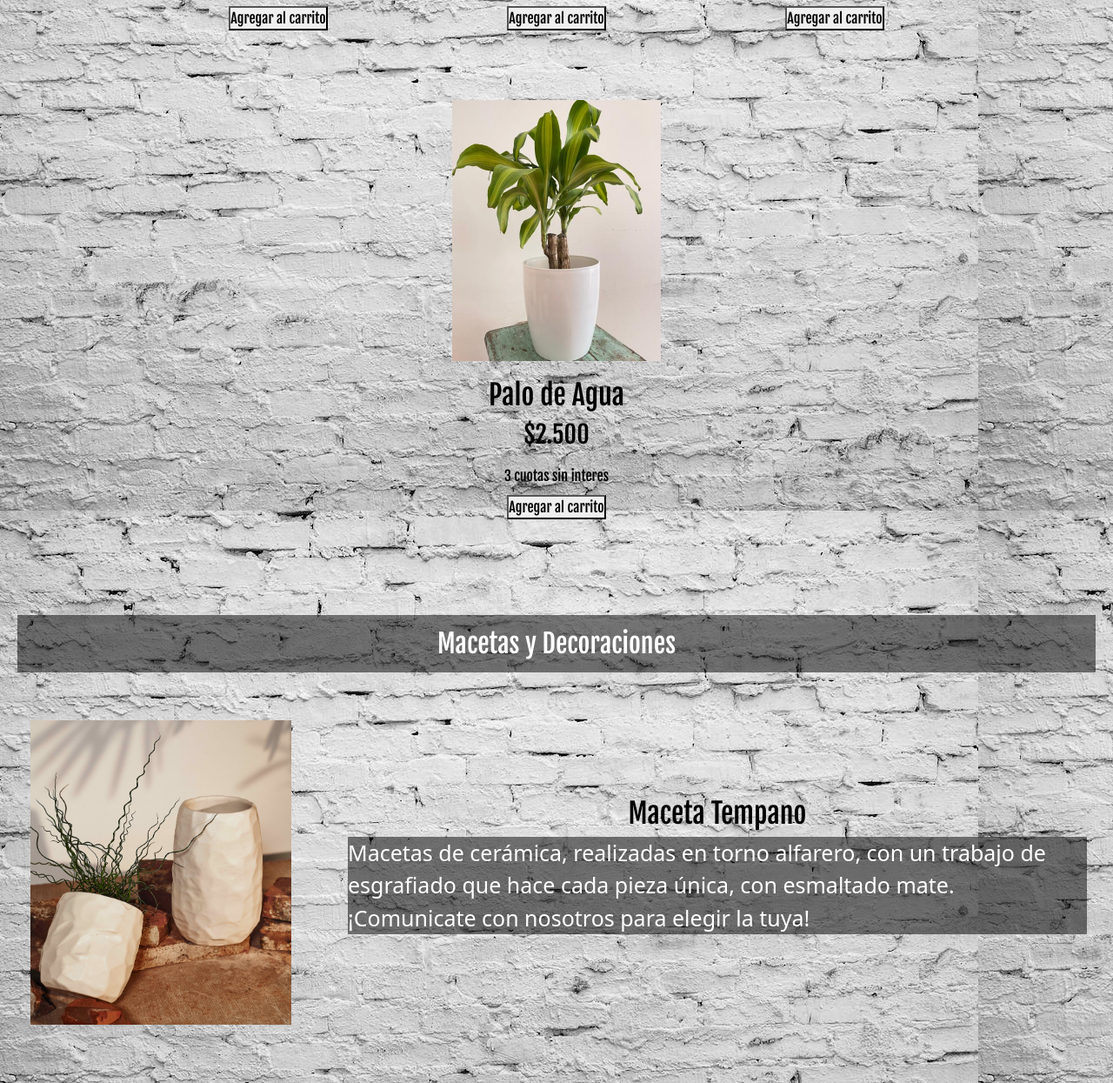
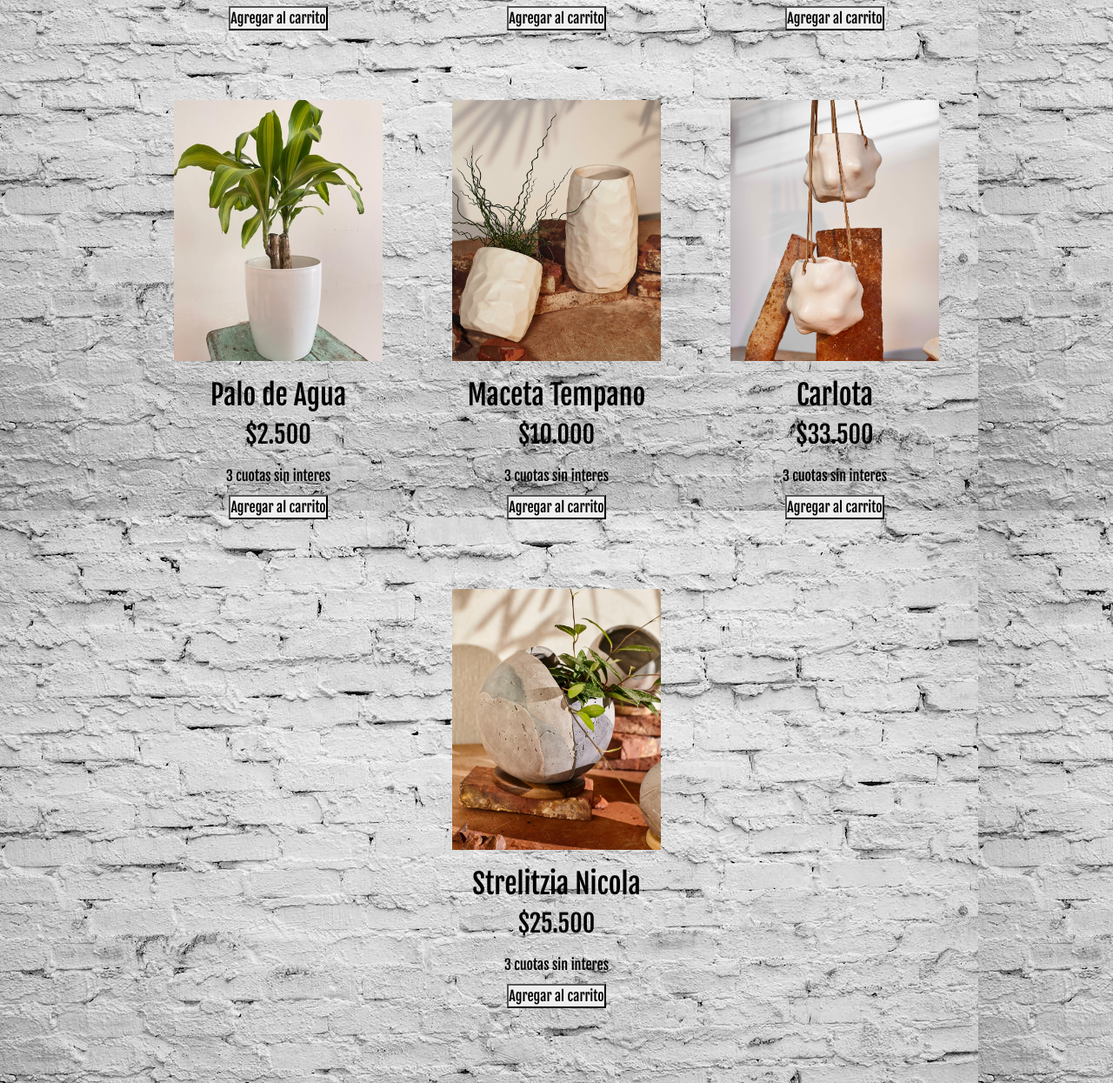
Before and after one commit to CdyShannen/EntregaFinal-CindyDiaz, a website: page pages/productos.html in a window 1280 px wide. Shown: the part 913-2158 px from the top of the page at 87% size. Drawn offline with nearby package versions, Linux system fonts and the light colour scheme.

Commit message:
modificacion productos

```diff
--- a/pages/productos.html
+++ b/pages/productos.html
@@ -72,7 +72,7 @@
     </header>
     <main>
         <section class="productos">
-            <h1>Nuestras plantas</h1>
+            <h1>Nuestras plantas y macetas</h1>
             <div>
                 <div>
                     <img src="../images/potus-producto.png" alt="potus">
@@ -103,37 +103,28 @@
                     <p>3 cuotas sin interes</p>
                     <button class="agregar-carrito" data-nombre="Palo" data-precio="2500">Agregar al carrito</button>
                 </div>
-        </section>
-        <section>
-            <h1>Macetas y Decoraciones</h1>
-        </section>
-        <section class="macetas">
-            <div class="imagen-maceta">
+                    <div>
                         <img src="../images/macetastempano-peoducto.jpg" alt="maceta-tempano">
+                        <h2>Maceta Tempano</h2>
+                        <h3>$10.000</h3>
+                        <p>3 cuotas sin interes</p>
+                        <button class="agregar-carrito" data-nombre="Tempano" data-precio="10000">Agregar al carrito</button>
+
                     </div>
-            <div class="textomacetas">
-                <h2>Maceta Tempano</h2>
-                <p>Macetas de cerámica, realizadas en torno alfarero, con un trabajo de esgrafiado que hace cada pieza única, con esmaltado mate. ¡Comunicate con nosotros para elegir la tuya!</p>
+                    <div>
+                        <img src="../images/macetacarlota-productos.jpg" alt="carlota">
+                        <h2>Carlota</h2>
+                        <h3>$33.500</h3>
+                        <p>3 cuotas sin interes</p>
+                        <button class="agregar-carrito" data-nombre="Carlota" data-precio="33500">Agregar al carrito</button>
                     </div>
-        </section>
-        <section class="macetas">
-            <div class="imagen-maceta">
+                    <div>
                         <img src="../images/macetaluna-productos.jpg" alt="maceta-tempano">
+                        <h2>Strelitzia Nicola</h2>
+                        <h3>$25.500</h3>
+                        <p>3 cuotas sin interes</p>
+                        <button class="agregar-carrito" data-nombre="Luna" data-precio="25500">Agregar al carrito</button>
                     </div>
-            <div class="textomacetas">
-                <h2>Maceta Luna</h2>
-                <p>Maceta realizada en concreto coloreado con plato de madera maciza impermeabilizada que le da apoyo y contiene el agua de riego.</p>
-            </div>
-        </section>
-        <section class="macetas">
-            <div class="imagen-maceta">
-                <img src="../images/macetacarlota-productos.jpg">
-            </div>
-            <div class="textomacetas">
-                <h2>Maceta Carlota</h2>
-                <p> Maceta cerámica modelada a mano, de formas orgánicas e irregulares con terminación mate. En conjunto con cualquiera de tus plantas se verá como una pieza escultórica. ¡Comunicate con nosotros para elegir la tuya!</p>
-            </div>
-        </section>
                 </div>
         </section>
     </main>
```
Lines whose indentation alone changed are shown as unchanged.
